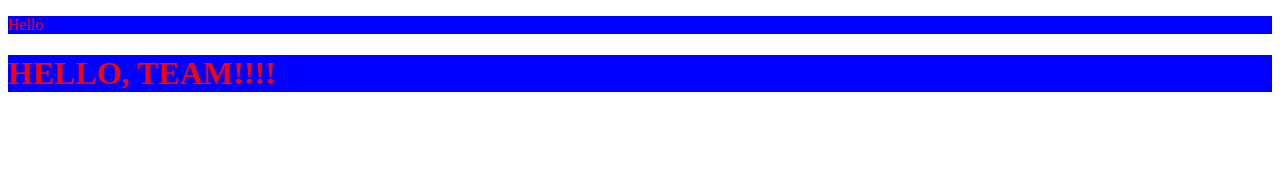
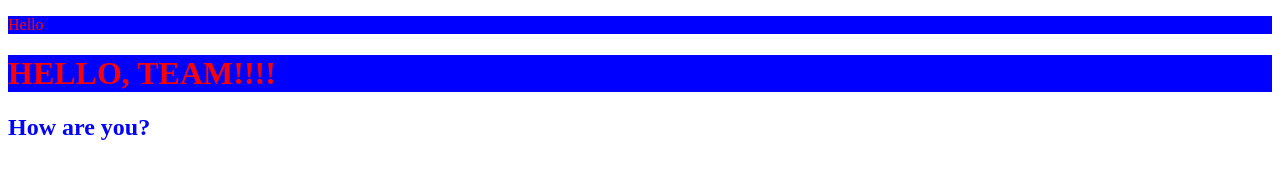
Before and after one commit to Volodymyr-Ogiychuk/test-homework, a plain HTML site: page index.html in a window 1280 px wide. Drawn offline with Linux system fonts and the light colour scheme.

Commit message:
добавил текст

```diff
--- a/Styles/styles.css
+++ b/Styles/styles.css
@@ -6,3 +6,6 @@ body {
     background-color: blue;
     color: red;
 }
+.h2 {color: blue;
+
+}
--- a/index.html
+++ b/index.html
@@ -14,6 +14,7 @@
 <body>
     <p class="header1">Hello</p>
     <h1 class="header1">HELLO, TEAM!!!!</h1>
+    <h2 class="h2">How are you?</h2>
 
 </body>
 </html>
```
